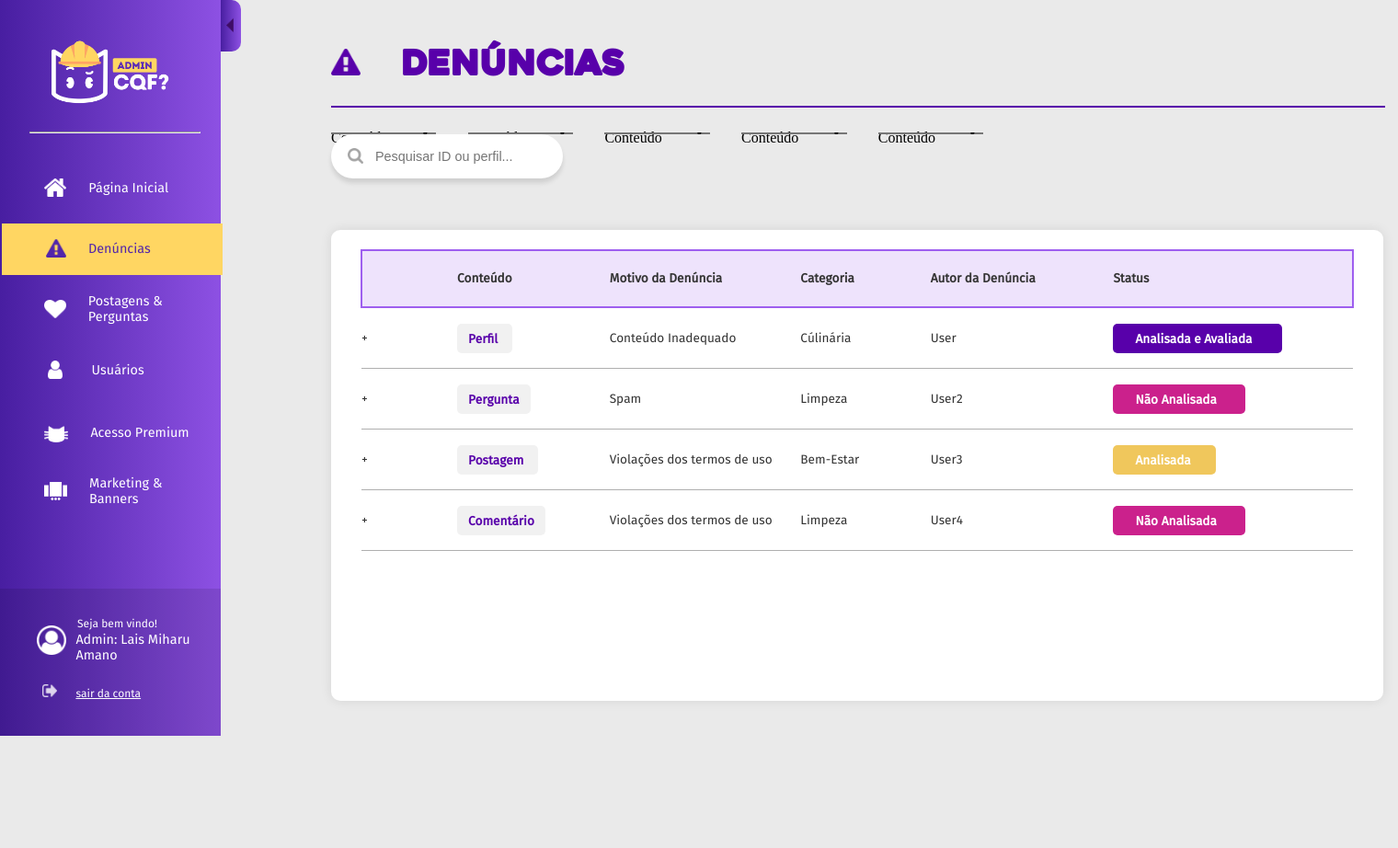
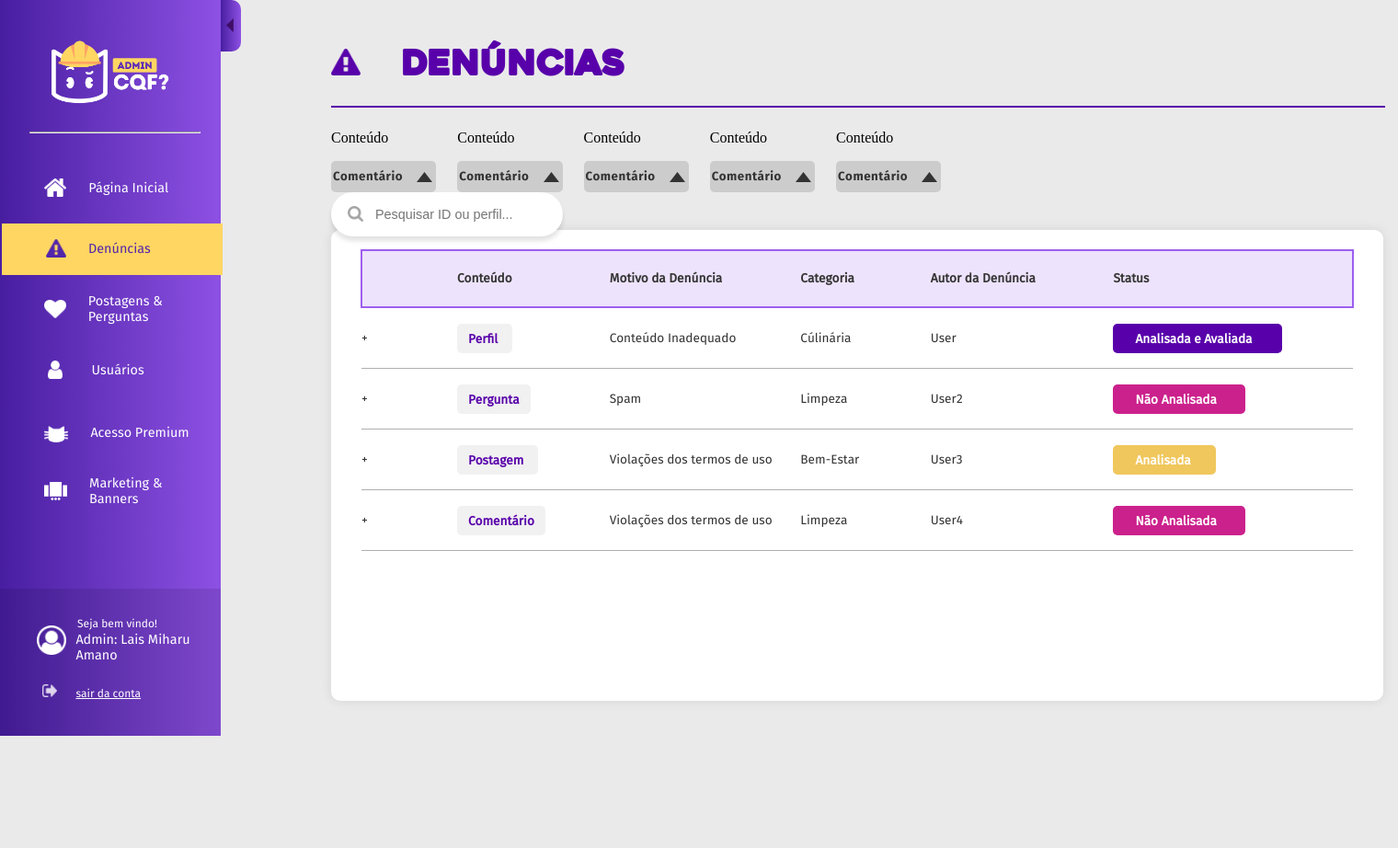
Before and after one commit to SofiaAlbuLima/COMO-QUE-FAZ, a Node server app: page /adm/denuncias in a window 1520 px wide. Shown: the whole page at 92% size. Run offline with Node 20, Linux system fonts and the light colour scheme.

Commit message:
lais - denuncias front-end

```diff
--- a/app/public/css/adm/style-adm-denuncias.css
+++ b/app/public/css/adm/style-adm-denuncias.css
@@ -1,8 +1,8 @@
 .grid-menu-filtros-denuncias{
     display: grid;
     grid-template-columns: 10% 10% 10% 10% 10%;
-    grid-template-rows: 3% 3% 3% 3% 3%;
-    grid-column-gap: 3%;
+    grid-template-rows: 40% 40%;
+    grid-column-gap: 2%;
 }
 
 .linha-1-titulos{
@@ -11,7 +11,23 @@
 
 .linha-2-filtros{
     display: inline;
+    padding: 2px 2px 2px 2px;
+    border-radius: 5px;
+    background-color: #d3d3d3;
+    color: #333333;
+    border: none;
+    font-family: "Fira Sans Bold", "Fira Sans", sans-serif;
+    font-weight: 700;
+    text-align: left;
+    line-height: normal;
+    letter-spacing: 0.5px;
+    -webkit-appearance: none;
+    -moz-appearance: none;
+    appearance: none;
+    background: url(/imagens/seta-select.svg) 96% / 15% no-repeat #ccc;
+}
 
+#pesquisar{
 }
 
 .icone-pesquisa{
--- a/app/views/partial/administrar/paginas/adm-denuncias.ejs
+++ b/app/views/partial/administrar/paginas/adm-denuncias.ejs
@@ -70,7 +70,7 @@
                      <option value="" id="opcao-status-denuncia">Pergunta</option>
                   </select>
 
-                  <article class="pesquisar">
+                  <article id="pesquisar" class="linha-1-titulos">
                      <img class="icone-pesquisa" src="/imagens/pesquisa-cinza.png" alt="">
                      <input class="pesquisa-input" type="text" id="myInput" onkeyup="myFunction()" placeholder="Pesquisar ID ou perfil..."> <!-- pesquisa (search) na tabala - onkeyup é quando um user digita -->
                   </article>
```
